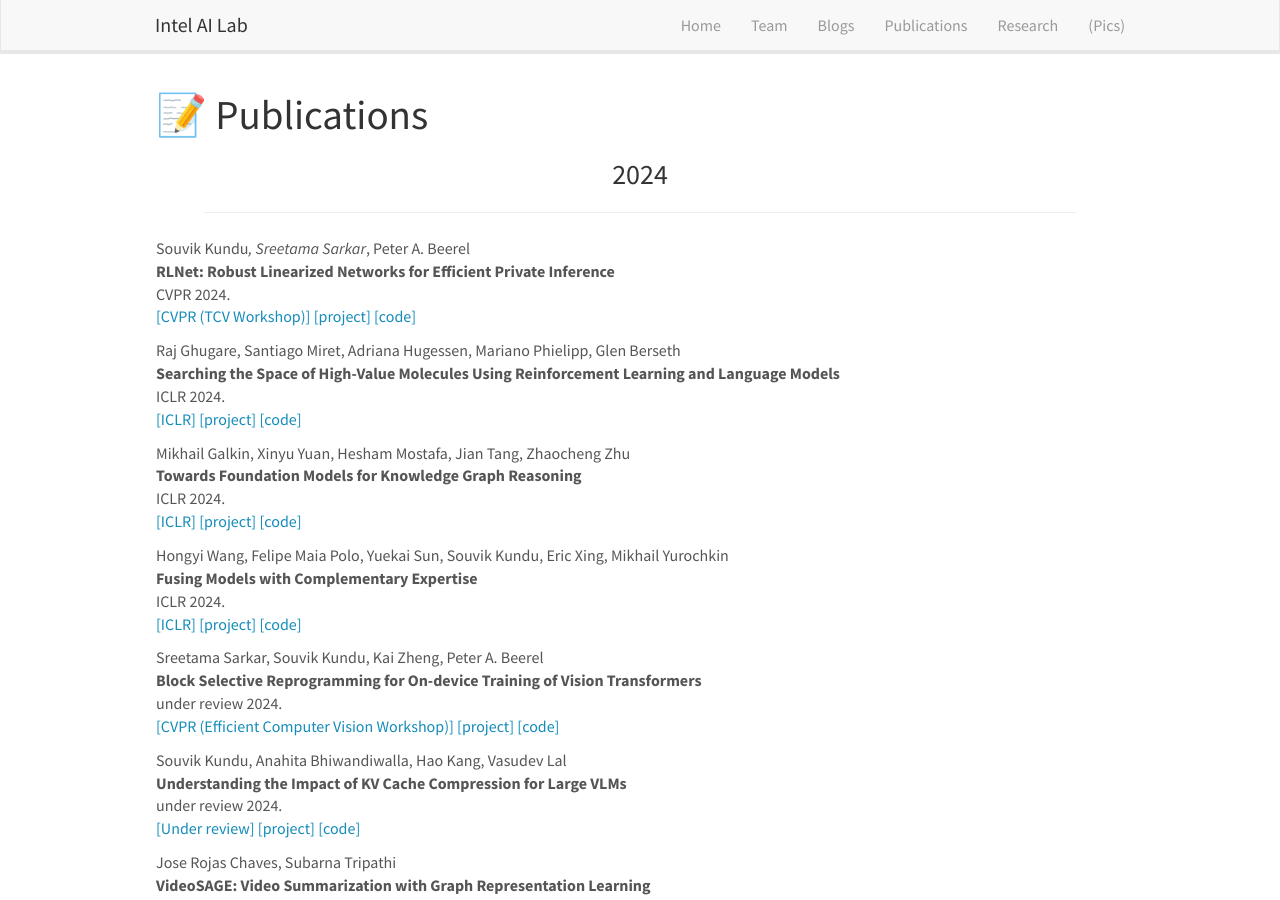
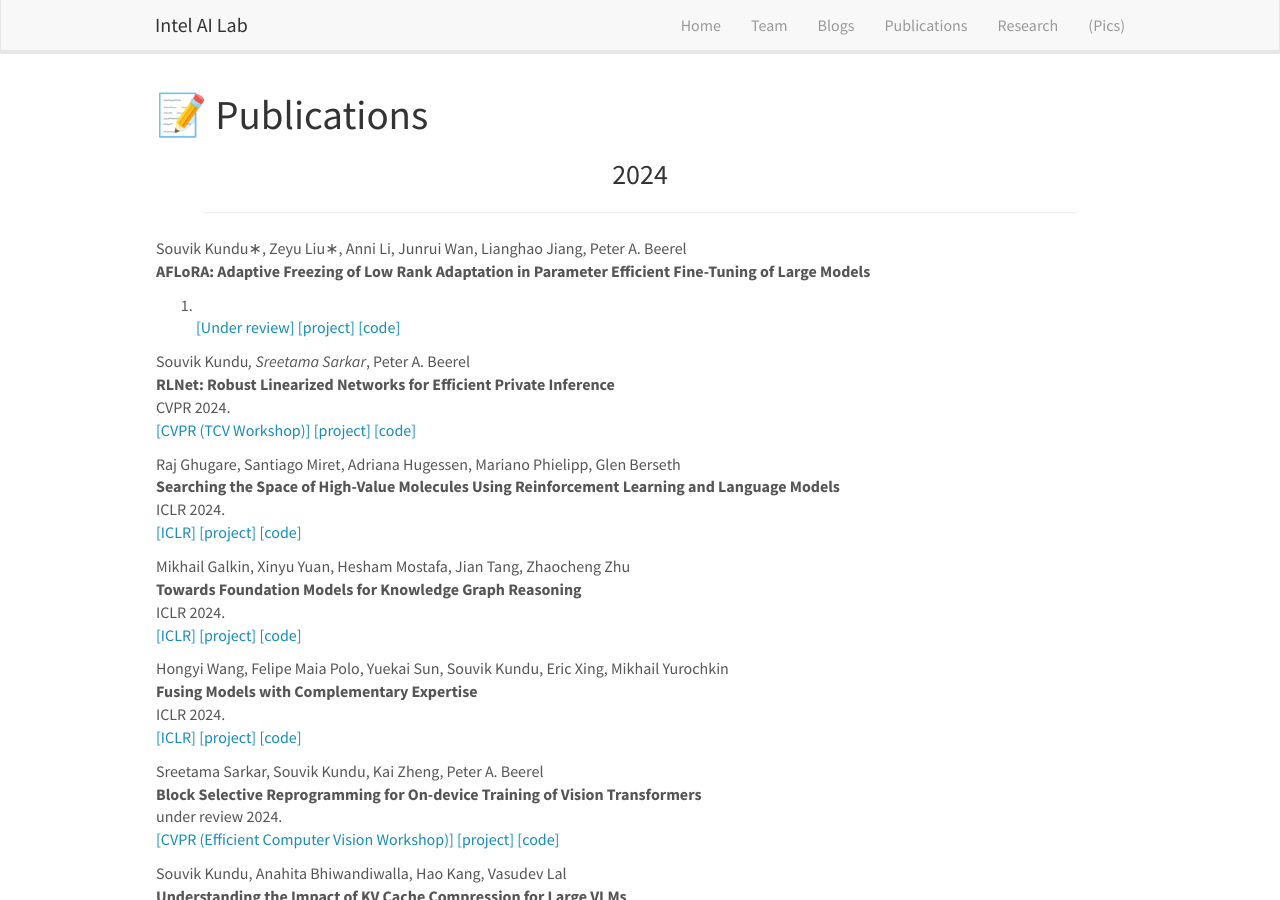
Before and after one commit to intelailabpage/intelailabpage.github.io, a Jekyll site: the page built from _pages/publications.md, in a window 1280 px wide and 900 px high. Built offline with Jekyll 4.4.1, drawn with Linux system fonts in a browser that asks for light colours; nearby versions of some CDN libraries.

Commit message:
Update publist.yml

```diff
--- a/_data/publist.yml
+++ b/_data/publist.yml
@@ -1,3 +1,20 @@
+- address: xxx
+  title: "AFLoRA: Adaptive Freezing of Low Rank Adaptation in Parameter Efficient Fine-Tuning of Large Models"
+  author: Souvik Kundu∗, Zeyu Liu∗, Anni Li, Junrui Wan, Lianghao Jiang, Peter A. Beerel
+  link:
+    display: Under review
+    url: https://arxiv.org/pdf/2403.13269.pdf
+  ref: liu_aflora_2024
+  venue:
+  year: '2024'
+  pub_type: conference
+  project:
+    display: project
+    url:
+  code:
+    display: code
+    url:
+
 - address: Seattle
   title: "RLNet: Robust Linearized Networks for Efficient Private Inference"
   author: Souvik Kundu*, Sreetama Sarkar*, Peter A. Beerel
```
